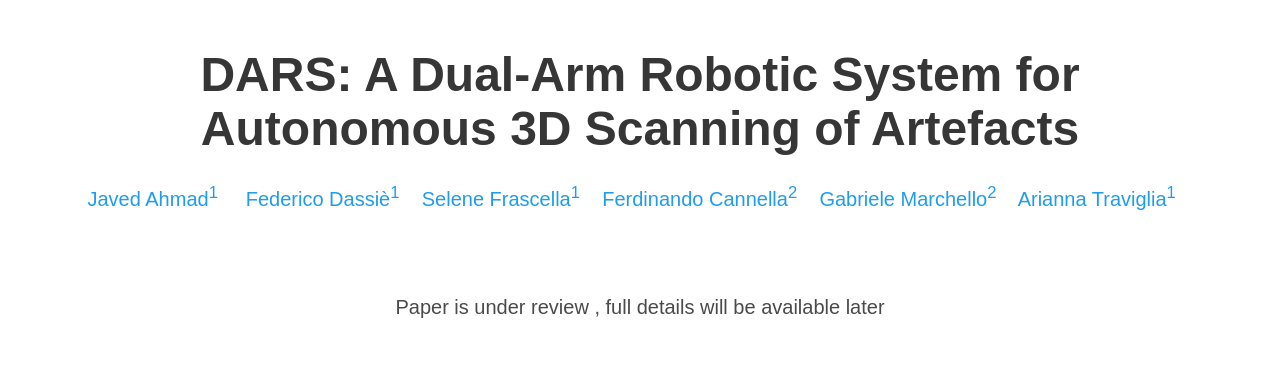
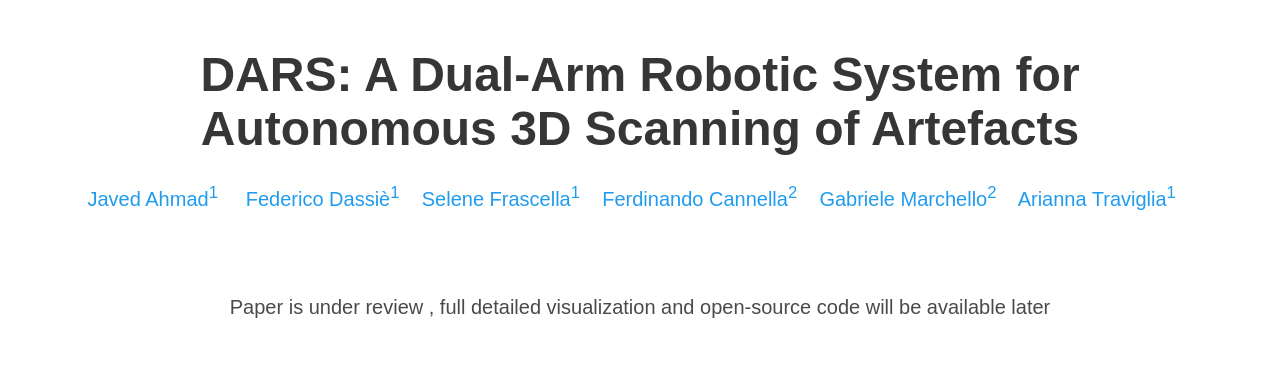
Before and after one commit to javi-99/DARS, a plain HTML site: page index.html in a window 1280 px wide. Shown: the top 367 px of the page. Drawn offline with nearby package versions, Linux system fonts and the light colour scheme; some icons are missing; a web font is replaced by a local one.

Commit message:
new changes

```diff
--- a/index.html
+++ b/index.html
@@ -86,7 +86,7 @@
                 <a target="_blank" href="">Gabriele Marchello<sup>2</sup></a>&nbsp;&nbsp;&nbsp;
                 <a target="_blank" href="">Arianna Traviglia<sup>1</sup></a>&nbsp;&nbsp;&nbsp;
                 <br><br>
-              <h3 class="hero-body"> Paper is under review , full details will be available later</h3>
+              <h3 class="hero-body"> Paper is under review , full detailed visualization and open-source code will be available later</h3>
               <img src="./resources/logos/ccht_iit.png" width="25%"></img> &nbsp;&nbsp;&nbsp;&nbsp;&nbsp;
               <img src="./resources/logos/cte_genova.svg" width="8%"></img> &nbsp;&nbsp;&nbsp;&nbsp;&nbsp;
               <img src="./resources/logos/inbot.png" width="30%"></img>
```
